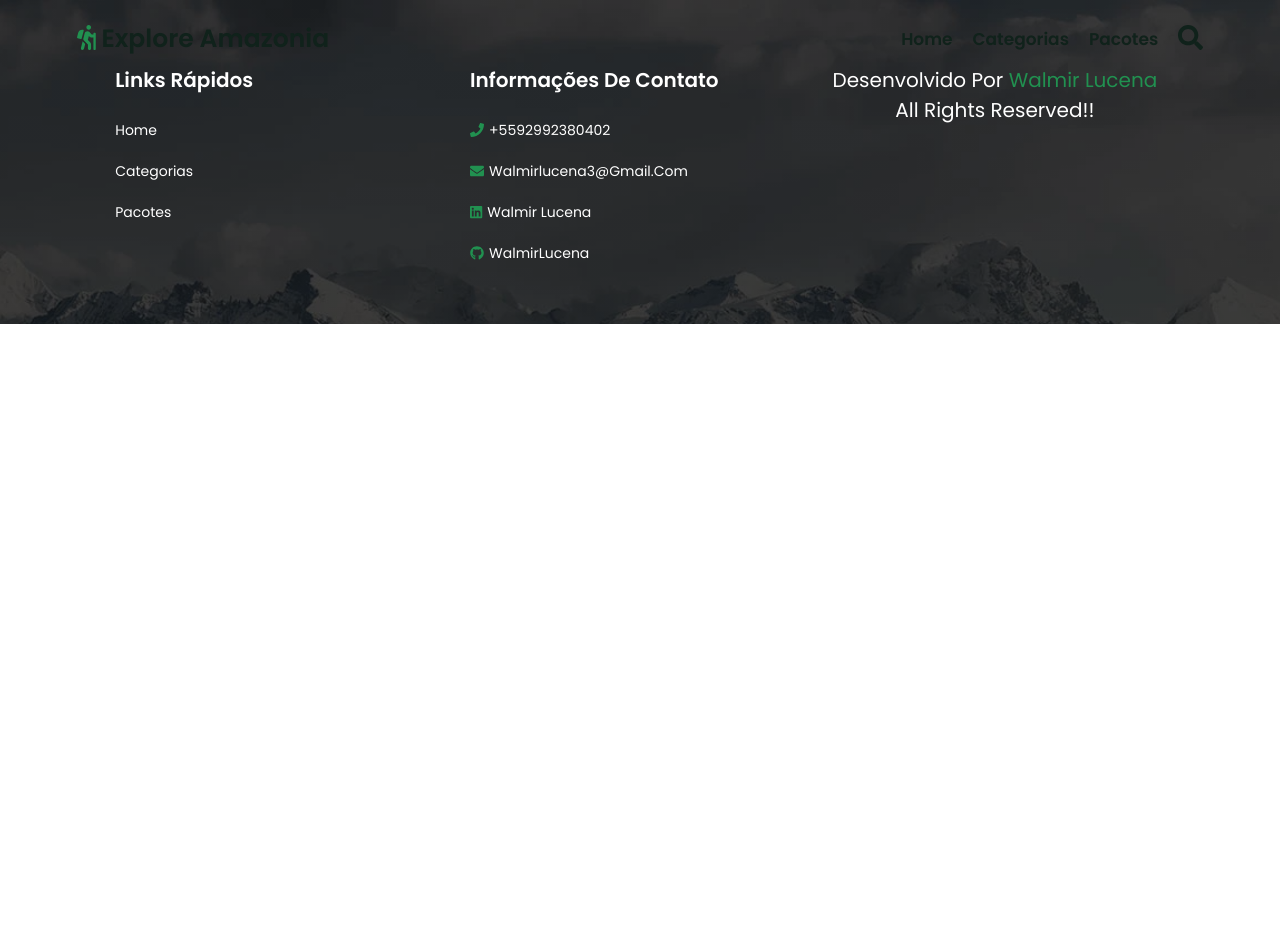
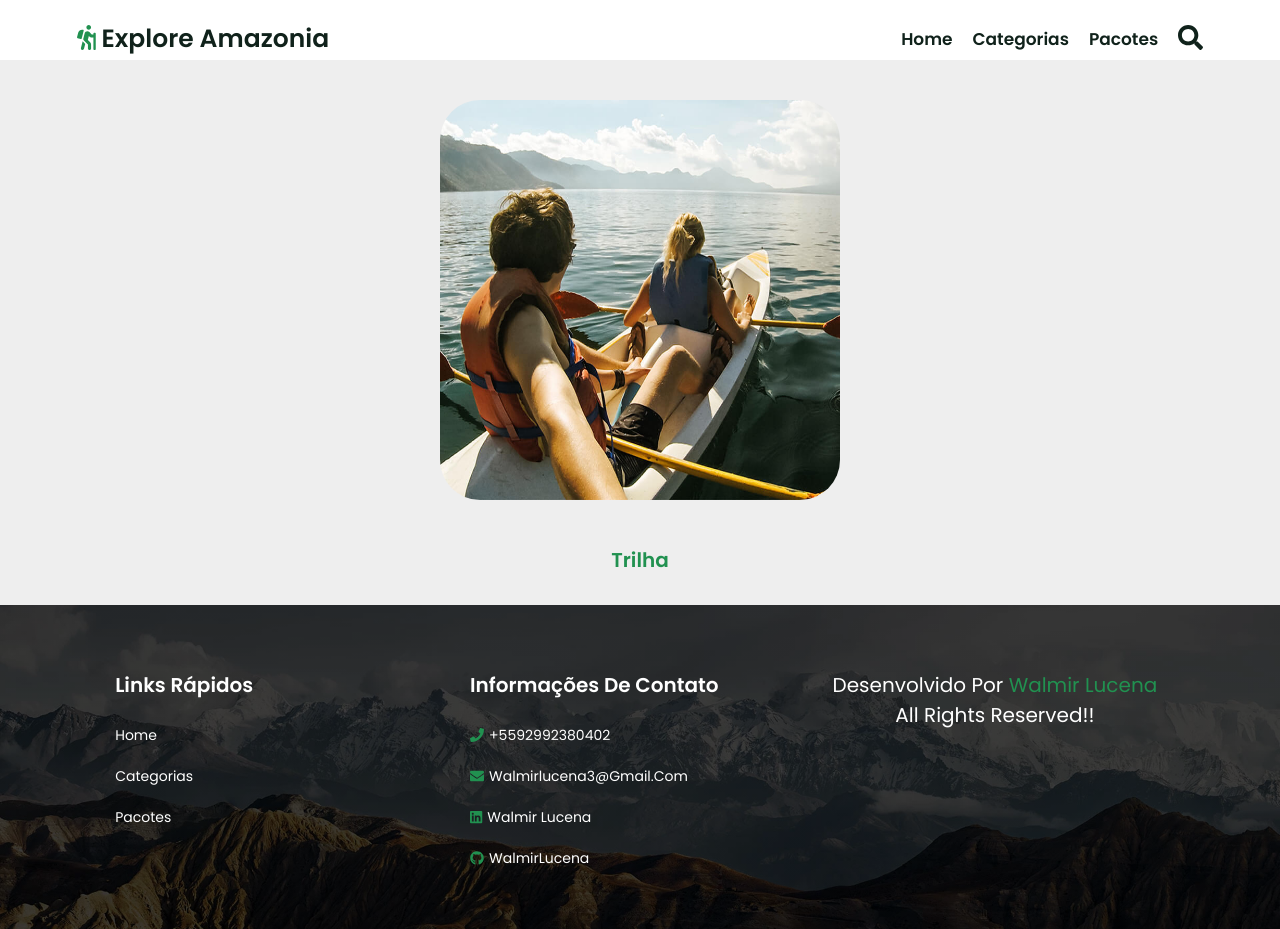
Before and after one commit to WalmirLucena/adventure-website, a React (Create React App) app: page /categorias/canoagem in a window 1280 px wide. Before the commit the page ends 800 px from the top, so only its background shows below. Built offline with nearby package versions, Linux system fonts and the light colour scheme.

Commit message:
Inicia Categorie Page

```diff
--- a/src/Pages/Categorias.jsx
+++ b/src/Pages/Categorias.jsx
@@ -1,11 +1,68 @@
 import Footer from "../components/Footer";
 import Header from "../components/Header";
+import { useLocation } from 'react-router-dom';
+import image1 from "../images/category-1.jpg";
+import image2 from "../images/category-2.jpg";
+import image3 from "../images/category-3.jpg";
+import image4 from "../images/category-4.jpg";
 
 export default function Categorias () {
+    const { pathname } = useLocation();
+    if(pathname.includes('/categorias/trilhas')){
     return (
         <main>
             <Header/>
+            <div className="categorie-container">
+            <img src={image1} alt="categorie-1" className="image" />
+            <div className="categorie-content">
+            <h1>trilha</h1>
+            </div>
+            </div>
             <Footer/>
         </main>
     )
+    }
+    if(pathname.includes('/rapel')){
+        return (
+            <main>
+            <Header/>
+            <div className="categorie-container">
+            <img src={image2} alt="categorie-2" className="image" />
+            <div className="categorie-content">
+            <h1>trilha</h1>
+            </div>
+            </div>
+            <Footer/>
+        </main>
+        )
+    }
+    if(pathname.includes('/stand-up-paddle')){
+        return (
+            <main>
+            <Header/>
+            <div className="categorie-container">
+            <img src={image3} alt="categorie-3" className="image" />
+            <div className="categorie-content">
+            <h1>trilha</h1>
+            </div>
+            </div>
+            <Footer/>
+        </main>
+        )
+    }
+    if(pathname.includes('/canoagem')){
+        return (
+            <main>
+            <Header/>
+            <div className="categorie-container">
+            <img src={image4} alt="categorie-4" className="image" />
+            <div className="categorie-content">
+            <h1>trilha</h1>
+            </div>
+            </div>
+            <Footer/>
+        </main>
+        )
+    }
+
 }
--- a/src/components/CategorySection.jsx
+++ b/src/components/CategorySection.jsx
@@ -2,6 +2,7 @@ import category1 from "../images/category-1.jpg";
 import category2 from "../images/category-2.jpg";
 import category3 from "../images/category-3.jpg";
 import category4 from "../images/category-4.jpg";
+import { Link } from "react-router-dom";
 
 export default function CategorySection () {
     return (
@@ -12,28 +13,28 @@ export default function CategorySection () {
                     <img src={category1} alt=""/>
                     <h3>Trilhas</h3>
                     <p>vamos pular?</p>
-                    <a href="hashtag" className="btn">Leia mais</a>
+                    <Link to="/categorias/trilhas"><a href="/categorias/trilhas" className="btn">Leia mais</a></Link>
                 </div>
 
                 <div className="box">
                     <img src={category2} alt=""/>
                     <h3>Rapel</h3>
                     <p>vamos pular?</p>
-                    <a href="hashtag" className="btn">Leia mais</a>
+                    <Link to="/categorias/rapel"><a href="/categorias/rapel" className="btn">Leia mais</a></Link>
                 </div>
 
                 <div className="box">
                     <img src={category3} alt=""/>
                     <h3>Stand Up Paddle</h3>
                     <p>vamos pular?</p>
-                    <a href="hashtag" className="btn">Leia mais</a>
+                    <Link to="/categorias/stand-up-paddle"><a href="/categorias/stand-up-paddle" className="btn">Leia mais</a></Link>
                 </div>
 
                 <div className="box">
                     <img src={category4} alt=""/>
                     <h3>Canoagem</h3>
                     <p>vamos pular?</p>
-                    <a href="hashtag" className="btn">Leia mais</a>
+                    <Link to="/categorias/canoagem"><a href="/categorias/canoagem" className="btn">Leia mais</a></Link>
                 </div>
 
             </div>
--- a/src/components/PackagesSection.jsx
+++ b/src/components/PackagesSection.jsx
@@ -20,7 +20,7 @@ export default function PackagesSection (){
                       <h3>Pacote Lagoa Azul, Gruta da Judeia, Caverna  do Maroaga</h3>
                       <p>Que tal conhecer essas 3 maravilhas da nossa Amazônia em um único dia?</p>
                       <div className="price">R$120 - R$230</div>
-                      <Link to="/pacotes/01"><a href="hastag" className="btn">Reserve já!</a></Link>
+                      <Link to="/pacotes/01"><a href="/pacotes/01" className="btn">Reserve já!</a></Link>
                   </div>
               </div>
 
@@ -32,7 +32,7 @@ export default function PackagesSection (){
                       <h3>Pacotes Cachoeira da Asframa</h3>
                       <p>Conheça essa cachoeira linda, de fácil acesso e ótima para banho!</p>
                       <div className="price">R$70</div>
-                      <Link to="/pacotes/02"><a href="hastag" className="btn">Reserve já!</a></Link>
+                      <Link to="/pacotes/02"><a href="pacotes/02" className="btn">Reserve já!</a></Link>
                   </div>
 
               </div>
@@ -44,7 +44,7 @@ export default function PackagesSection (){
                   <h3>Pacotes paredão das Lajes, fervedouro, Igarapé de águas vermelhas e corredeira do Urubui</h3>
                       <p>Que tal conhecer essas 5 maravilhas da nossa Amazônia em um único dia? Então Partiu Figueiredo☀️☀️</p>
                       <div className="price">R$120 - R$210</div>
-                      <Link to="/pacotes/03"><a href="hastag" className="btn">Reserve já!</a></Link>
+                      <Link to="/pacotes/03"><a href="/pacotes/03" className="btn">Reserve já!</a></Link>
                   </div>
             </div>
             <div className="box">
@@ -55,7 +55,7 @@ export default function PackagesSection (){
                       <h3>Excursão Aqua Mark e Lago do Robertinho</h3>
                       <p>Venha desfrutar de um dia agradável em um dos mais lindos cenários naturais da savana roraimense!</p>
                       <div className="price">R$470 - R$490</div>
-                      <Link to="/pacotes/04"><a href="hastag" className="btn">Reserve já!</a></Link>
+                      <Link to="/pacotes/04"><a href="/pacotes/04" className="btn">Reserve já!</a></Link>
                   </div>
             </div>
             <div className="box">
@@ -66,7 +66,7 @@ export default function PackagesSection (){
                       <h3>Pacote Safari Amazônico</h3>
                       <p>Vamos conhecer um poucos mais da nossa terra nesse passeio incrivel em meio a floresta amazônica?</p>
                       <div className="price">R$100</div>
-                      <Link to="/pacotes/05"><a href="hastag" className="btn">Reserve já!</a></Link>
+                      <Link to="/pacotes/05"><a href="/pacotes/05" className="btn">Reserve já!</a></Link>
                   </div>
             </div>
             <div className="box">
--- a/src/style.scss
+++ b/src/style.scss
@@ -483,6 +483,40 @@ section{
 
 }
 
+.categorie-container{
+  background: $light-bg;
+  margin-top: 6rem;
+  @include grid(100rem);
+  justify-items: center;
+  .image{
+    display: grid;
+    align-items: center;
+    text-align: center;
+    justify-items: center;
+    height: 40rem;
+    margin: 4rem 2rem 0rem 2rem;
+    border-radius: 4rem;
+  }
+  .categorie-content{
+    margin: 2rem 8rem;
+    padding: 1rem;
+
+    h1,h3{
+      font-size: 2rem;
+      color: $green;
+    }
+    p{
+      font-size: 1.5rem;
+      color: $black;
+      padding: 1rem 0;
+      line-height: 2rem;
+      text-transform: none;
+      text-align: justify;
+    }
+  }
+
+}
+
 .footer{
   background: linear-gradient(rgba(0,0,0,.5), rgba(0,0,0,.5)), url(./images/footer-bg.jpg) no-repeat;
   background-size: cover;
```
Also changed, not shown: 1 other file (tests, documents, lock files or other folders).
